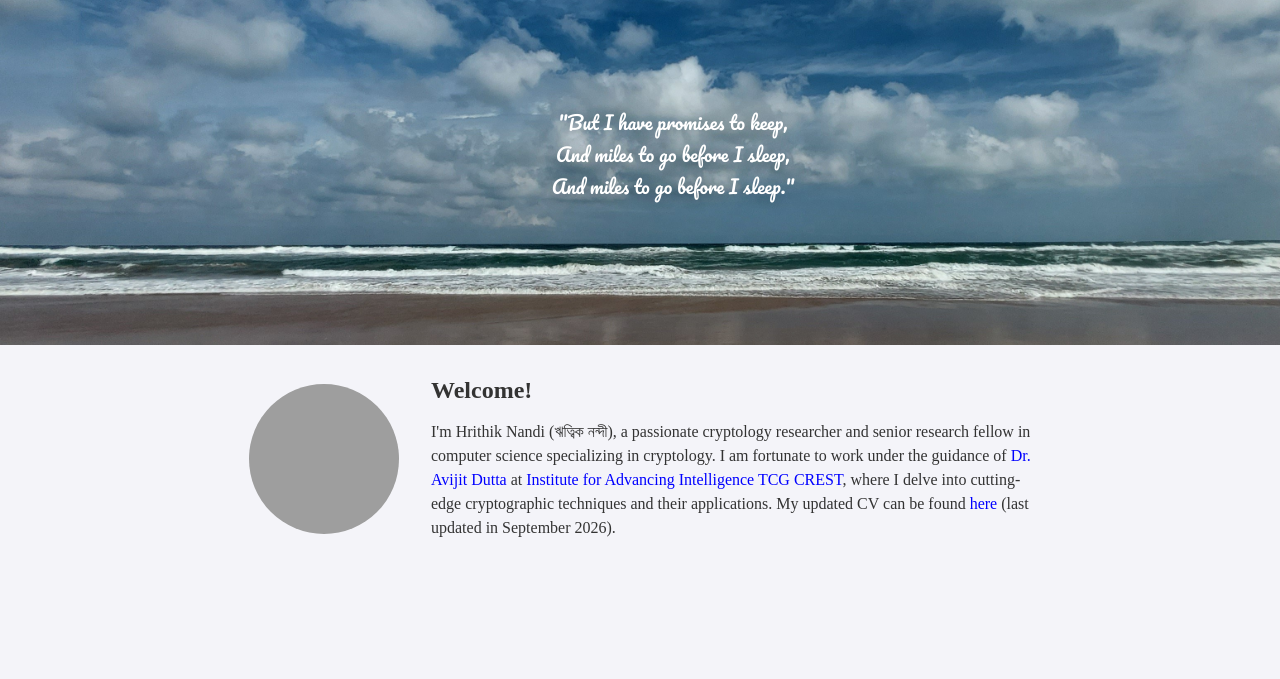
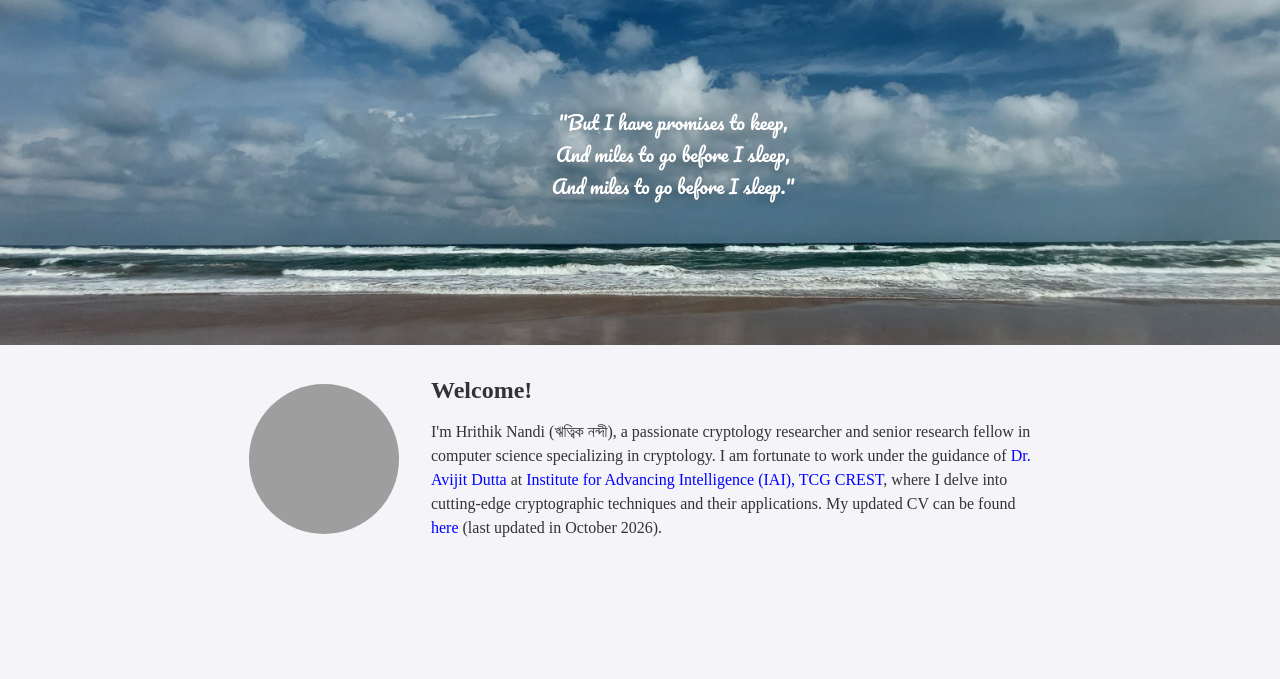
Before and after one commit to hrithik-nandi/hrithik-nandi.github.io, a plain HTML site: page index.html in a window 1280 px wide. Shown: the part 55-734 px from the top of the page. Drawn offline with nearby package versions, Linux system fonts and the light colour scheme; grey boxes are pictures that could not be loaded; some icons are missing.

Commit message:
Update index.html

```diff
--- a/index.html
+++ b/index.html
@@ -54,7 +54,7 @@
                 <img src="pp2.png" alt="Hrithik Nandi" class="profile-pic">
                 <div class="intro-text">
                     <h2>Welcome!</h2>
-                    <p class="text-black">I'm Hrithik Nandi (ঋত্বিক নন্দী), a passionate cryptology researcher and senior research fellow in computer science specializing in cryptology. I am fortunate to work under the guidance of <a href="https://sites.google.com/view/avijit-iai/home" target="_blank">Dr. Avijit Dutta</a> at <a href="https://www.tcgcrest.org/institutes/iai/" target="_blank">Institute for Advancing Intelligence TCG CREST</a>, where I delve into cutting-edge cryptographic techniques and their applications. My updated CV can be found <a href="CV_Hrithik.pdf" target="_blank">here</a> (last updated in September 2026).</p>
+                    <p class="text-black">I'm Hrithik Nandi (ঋত্বিক নন্দী), a passionate cryptology researcher and senior research fellow in computer science specializing in cryptology. I am fortunate to work under the guidance of <a href="https://sites.google.com/view/avijit-iai/home" target="_blank">Dr. Avijit Dutta</a> at <a href="https://www.tcgcrest.org/institutes/iai/" target="_blank">Institute for Advancing Intelligence (IAI), TCG CREST</a>, where I delve into cutting-edge cryptographic techniques and their applications. My updated CV can be found <a href="CV_Hrithik.pdf" target="_blank">here</a> (last updated in October 2026).</p>
                 </div>
             </div>
         </section>
```
